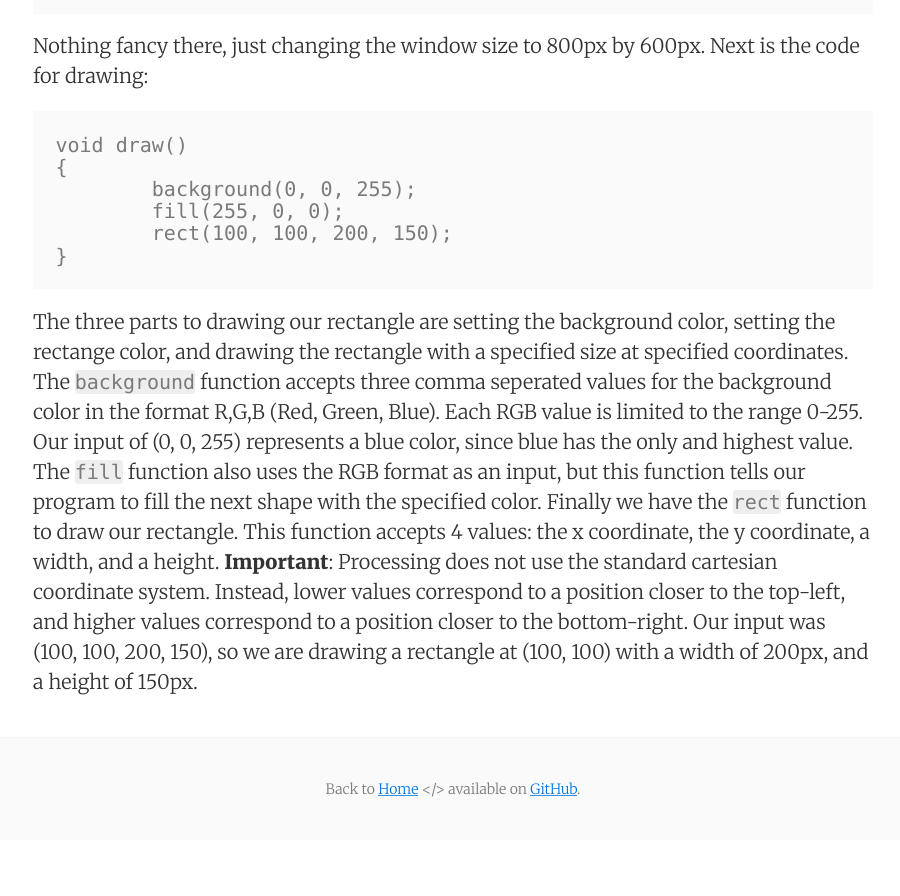
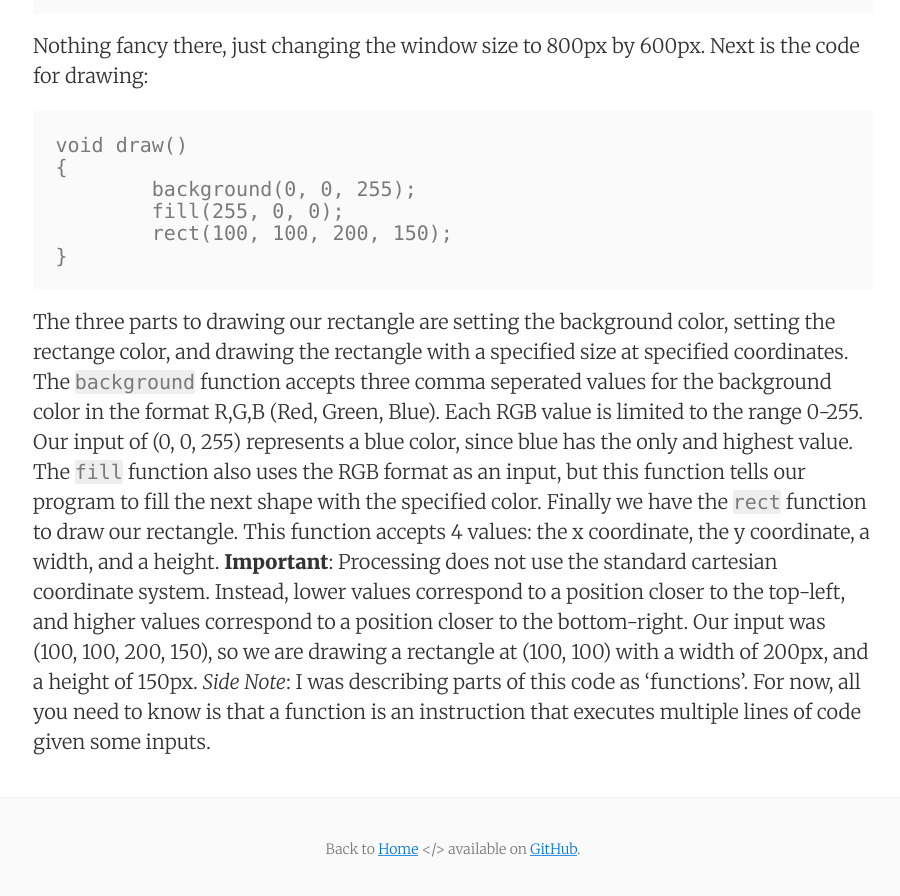
Before and after one commit to idea-lab/cst-blog, a Jekyll site: the page built from _posts/2018-09-28-processingIntro.md, in a window 1280 px wide and 900 px high, scrolled down 1431 px. Shown: the top 896 px of the window, without its empty margins (187-1087 px from the left). Built offline with Jekyll 4.4.1, drawn with Linux system fonts in a browser that asks for light colours; before the commit the page ends 2271 px from its top, so only the background shows below that.

Commit message:
more info

```diff
--- a/_posts/2018-09-28-processingIntro.md
+++ b/_posts/2018-09-28-processingIntro.md
@@ -48,3 +48,4 @@ Our input of (0, 0, 255) represents a blue color, since blue has the only and hi
 specified color. Finally we have the `rect` function to draw our rectangle. This function accepts 4 values: the x coordinate, the y coordinate, a width, and a height. **Important**: Processing does not use
 the standard cartesian coordinate system. Instead, lower values correspond to a position closer to the top-left, and higher values correspond to a position closer to the bottom-right. Our input was (100, 100, 200, 150),
 so we are drawing a rectangle at (100, 100) with a width of 200px, and a height of 150px.
+*Side Note*: I was describing parts of this code as 'functions'. For now, all you need to know is that a function is an instruction that executes multiple lines of code given some inputs.
```
